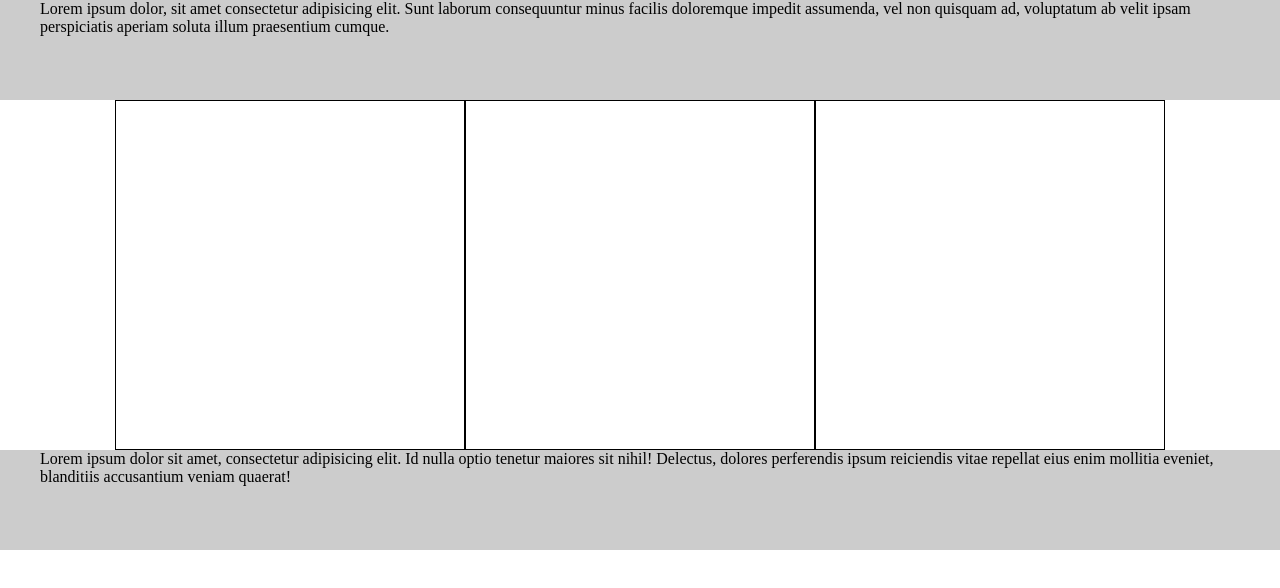
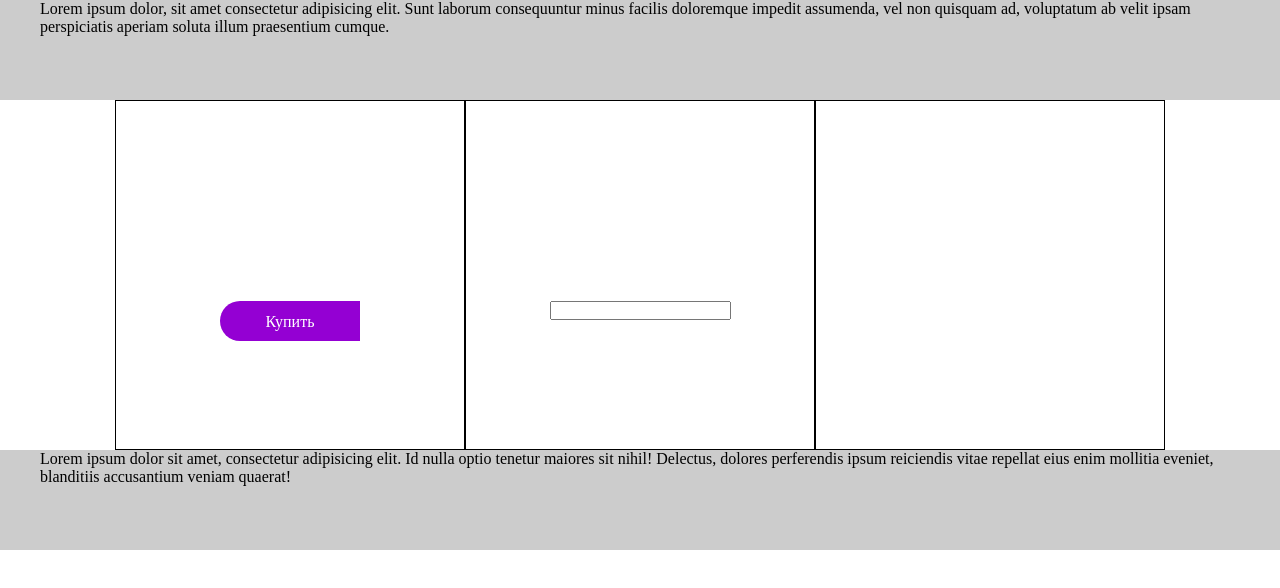
Before and after one commit to aramis2019/geekbrains-lessons, a plain HTML site: page index.html in a window 1280 px wide. Drawn offline with Linux system fonts and the light colour scheme.

Commit message:
Last change

```diff
--- a/index.html
+++ b/index.html
@@ -18,8 +18,12 @@
     </div>
     <div class="content">
       <div class="container flex">
-        <div class="item"></div>
-        <div class="item"></div>
+        <div class="item">
+          <div class="button">Купить</div>
+        </div>
+        <div class="item">
+           <input class="form" type="text"></input>
+        </div>
         <div class="item"></div>
       </div>
     </div>
--- a/style.css
+++ b/style.css
@@ -30,3 +30,26 @@
   margin: 0 auto;
   width: 1200px;
 }
+
+.button {
+  margin: 200px auto 0;
+  background-color: darkviolet;
+  color: #ffffff;
+  width: 140px;
+  height: 40px;
+  text-align: center;
+  line-height: 40px;
+  border-radius: 20px 0 0 20px;
+  border: 1px solid transparent;
+}
+
+.button:hover {
+  background-color: #ffffff;
+  color: darkviolet;
+  border: 1px solid darkviolet;
+}
+
+.form {
+  margin: 200px auto 0;
+  display: block;
+}
```
Also changed, not shown: 1 other file.
